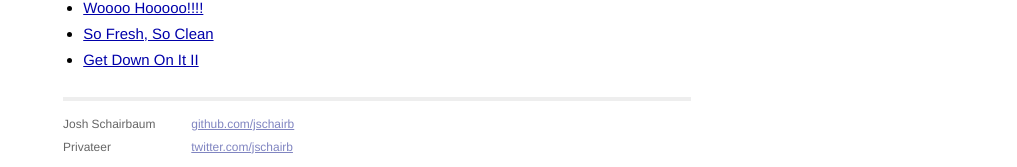
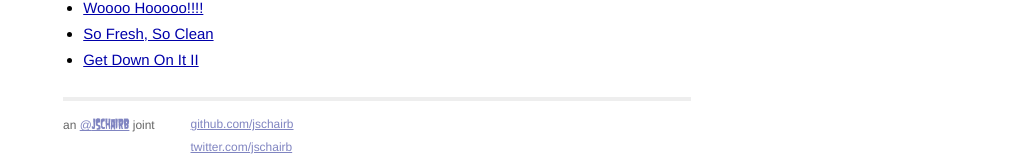
Before and after one commit to jschairb/zeitgeist, a Jekyll site: the page built from index.html, in a window 1280 px wide. Shown: the part 1070-1237 px from the top of the page, without its empty margins (263-1280 px from the left). Built offline with Jekyll 4.4.1, drawn with Linux system fonts in a browser that asks for light colours; Markdown is read by kramdown in place of the engine named in the settings.

Commit message:
an @jschairb joint

```diff
--- a/_layouts/default.html
+++ b/_layouts/default.html
@@ -20,10 +20,10 @@
         {{ content }}
 
         <div class="footer">
+
           <div class="contact">
             <p>
-              Josh Schairbaum<br />
-              Privateer
+              an <a href="https://twitter.com/jschairb">@<span class="danzig">jschairb</span></a> joint
             </p>
           </div>
           <div class="contact">
--- a/css/main.css
+++ b/css/main.css
@@ -3,6 +3,21 @@
 /* Common
 /*
 /*****************************************************************************/
+
+@font-face {
+    font-family: 'Danzig';
+    src: url('/css/giant_gila-webfont.eot');
+    src: url('/css/giant_gila-webfont.eot?#iefix') format('eot'),
+         url('/css/giant_gila-webfont.woff') format('woff'),
+         url('/css/giant_gila-webfont.ttf') format('truetype'),
+         url('/css/giant_gila-webfont.svg#webfontPFzWzLCi') format('svg');
+    font-weight: normal;
+    font-style: normal;
+}
+
+a span.danzig, a:visited span.danzig {
+    font-family: 'Danzig', Arial, sans-serif;
+}
 
 /* Global Reset */
 * {
```
Also changed, not shown: css/giant_gila-webfont.svg (added), css/giant_gila-webfont.ttf (added), css/giant_gila-webfont.woff (added), 1 other file.
